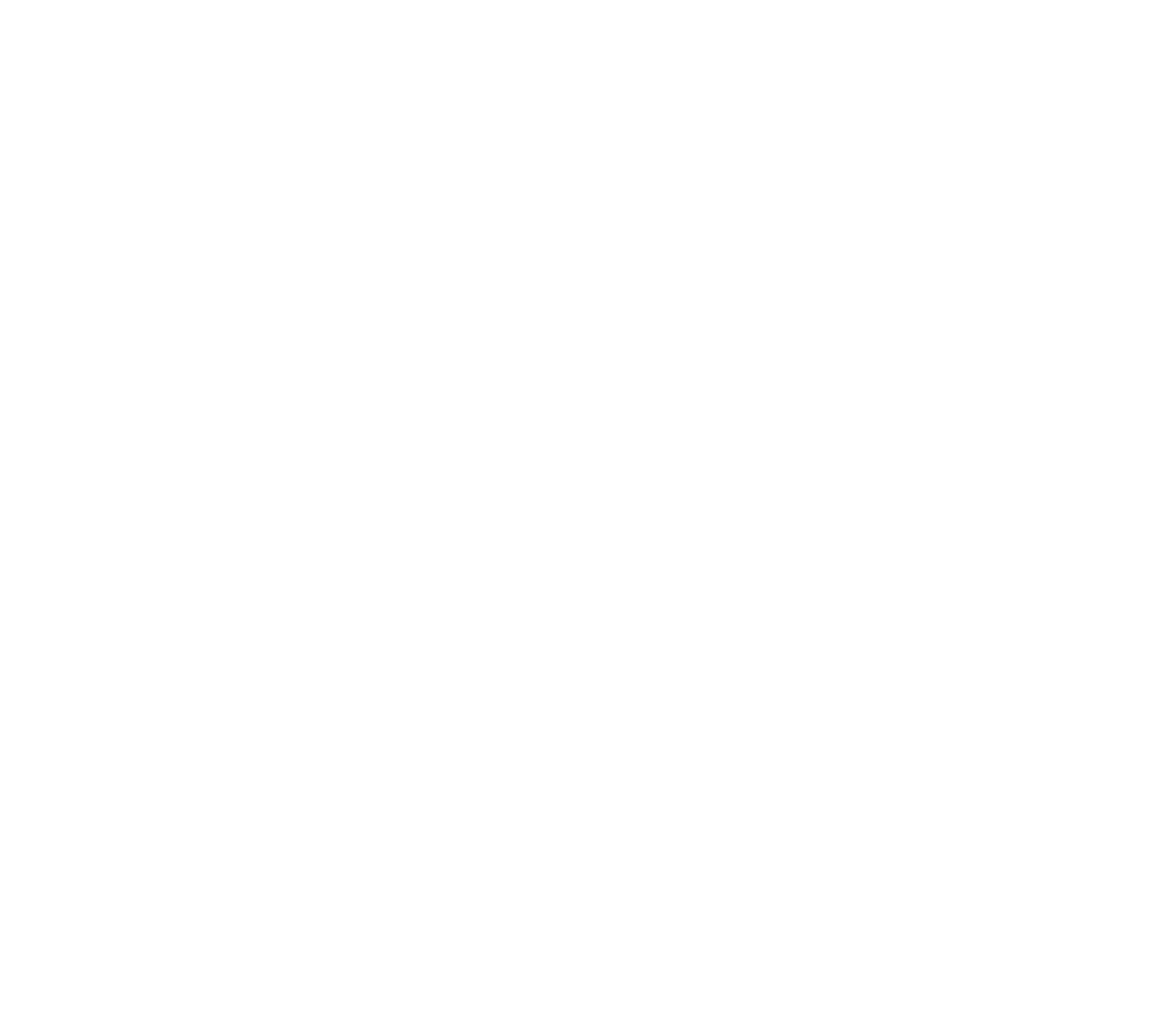
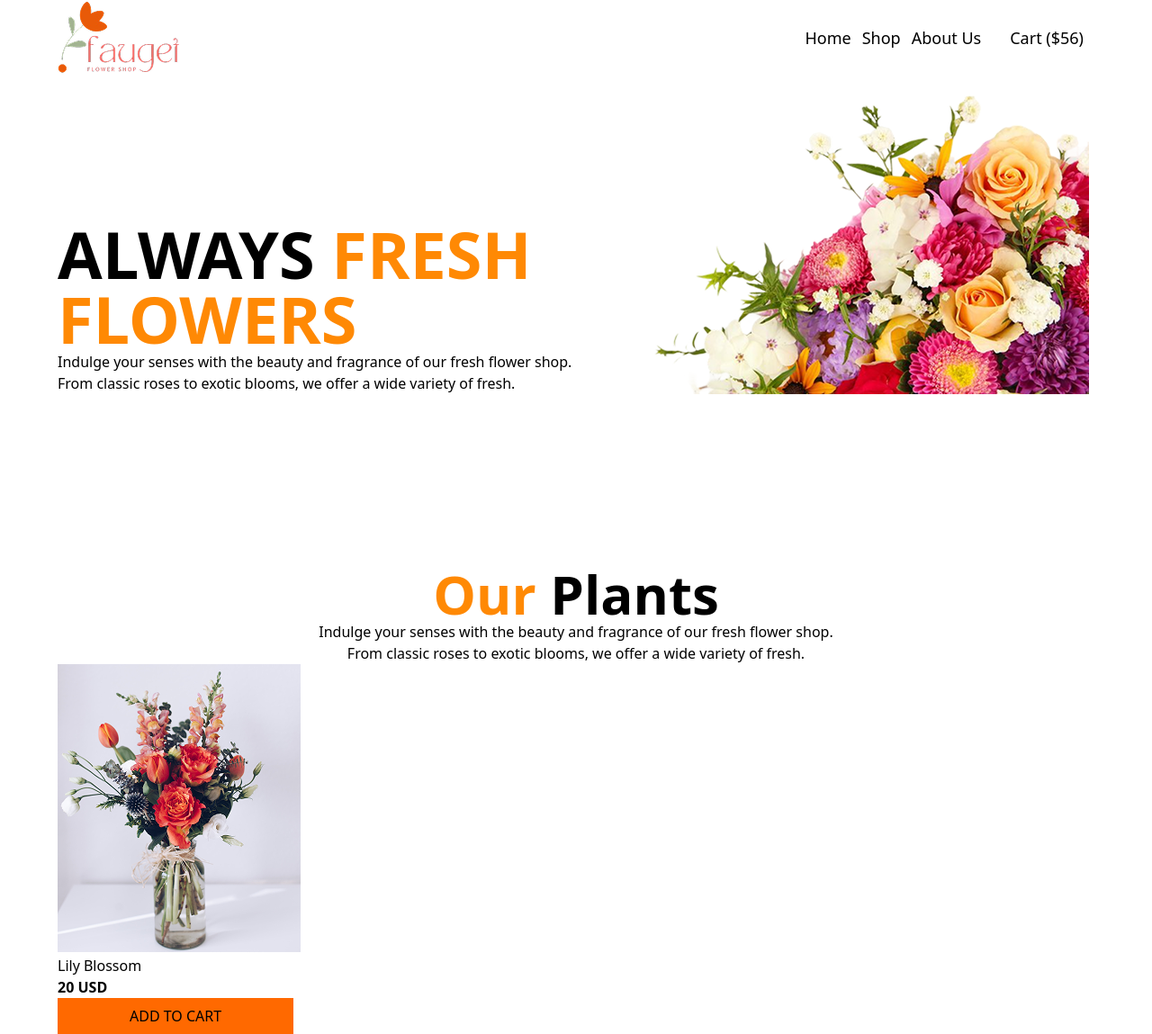
Before and after one commit to abuHuraira920/Assignment02, a plain HTML site: page index.html in a window 1280 px wide. Shown: the whole page at 90% size. Before the commit the page ends 800 px from the top, so only its background shows below. Drawn offline with nearby package versions, Linux system fonts and the light colour scheme.

Commit message:
added nav and header part

```diff
--- a/index.html
+++ b/index.html
@@ -3,15 +3,61 @@
 <head>
     <meta charset="UTF-8">
     <meta name="viewport" content="width=device-width, initial-scale=1.0">
-    <title>Fresh Flowers</title>
-    <link rel="stylesheet" href="Style.css/flower.css">
+    <title>Document</title>
+    <script src="https://cdn.jsdelivr.net/npm/@tailwindcss/browser@4"></script>
 </head>
-<body>
-    <Header>
+<body class="container mx-auto my-0 max-w-6xl">
 
-    </Header>
+    <header>
+        <nav class="flex justify-between items-center">
+            <div>
+                <img src="assets/logo.png" alt="logo">
+
+            </div>
+            <div>
+                <ul class="flex mr-3">
+                    <li class="mr-3 text-lg">Home</li>
+                    <li class="mr-3 text-lg clo-">Shop</li>
+                    <li class="mr-3 text-lg clo-">About Us</li>
+                    <li class="ml-5 text-lg">Cart ($56)</li>
+                </ul>
+            </div>
+        </nav>
+        <section class="flex justify-between items-end ">
+            <div class="w-6/12">
+                <h2 class="font-bold text-7xl mt-12">ALWAYS  <span class="text-orange-400">FRESH FLOWERS</span></h2>
+
+                <p class=" "> Indulge your senses with the beauty and fragrance of our fresh flower shop. From classic roses to exotic blooms, we offer a wide variety of fresh.</p>
+            </div>
+            <div class=" w-6/12">
+                <img src="assets/hero-flower.png" alt="">
+            </div>
+
+        </section>
+
+    </header>
     <main>
+        <section class="text-center mt-48">
+            <h2 class="font-bold text-6xl"> <span class="text-orange-400">Our</span> Plants</h2>
+            <p>Indulge your senses with the beauty and fragrance of our fresh flower shop. <br> From classic roses to exotic blooms, we offer a wide variety of fresh.</p>
+        </section>
+        <!-- card section -->
+        <section class="flex">
+            <div>
+                <div>
+                <img src="assets/sample-flower-image.png" alt="Simple flower img">
 
+            </div>
+            <div class="">
+                <h5>Lily Blossom</h5>
+                <h4 class="font-bold ">20 USD</h4>
+            </div>
+            <button class="bg-orange-500 px-20 py-2  ">
+                ADD TO CART
+            </button>
+            </div>
+
+        </section>
     </main>
     <footer>
 
--- /dev/null
+++ b/tailwind.config.js
@@ -0,0 +1,7 @@
+module.exports = {
+  content: ["./index.html"],
+  theme: {
+    extend: {},
+  },
+  plugins: [],
+}
```
Also changed, not shown: style/flowers.css (added).
